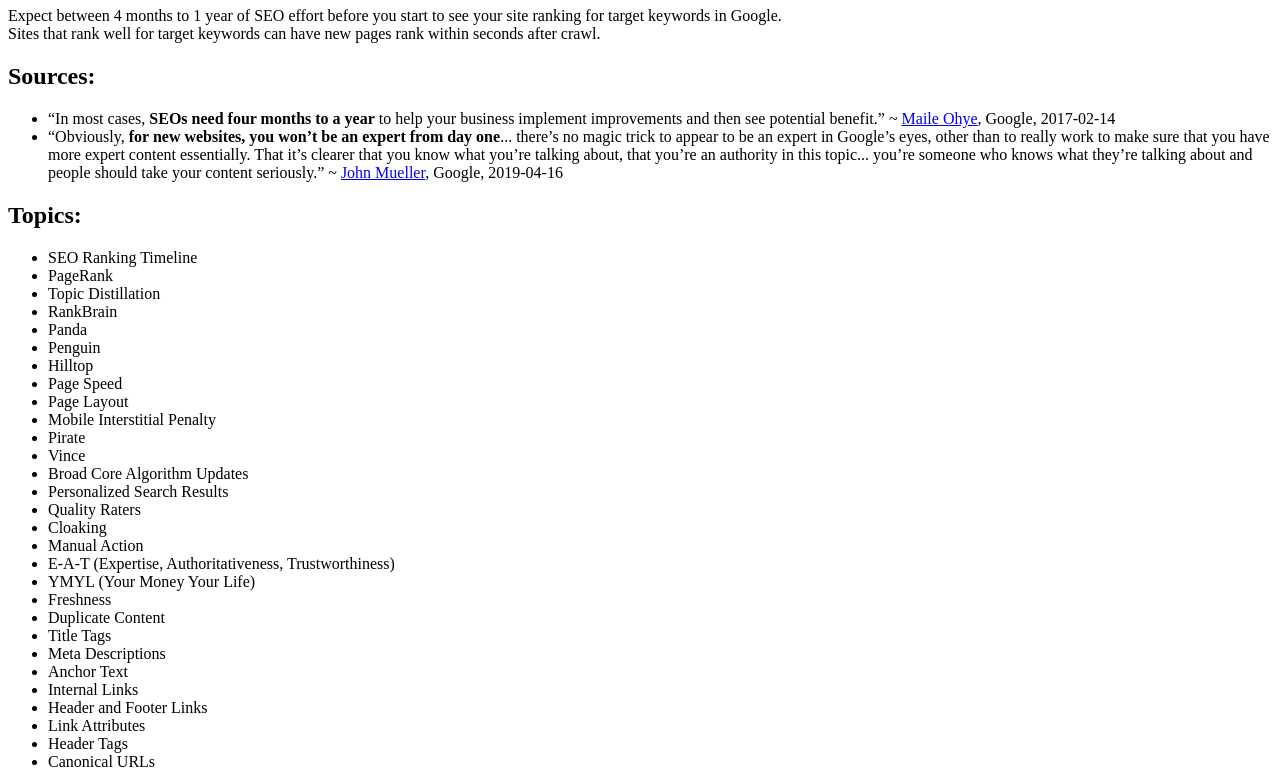
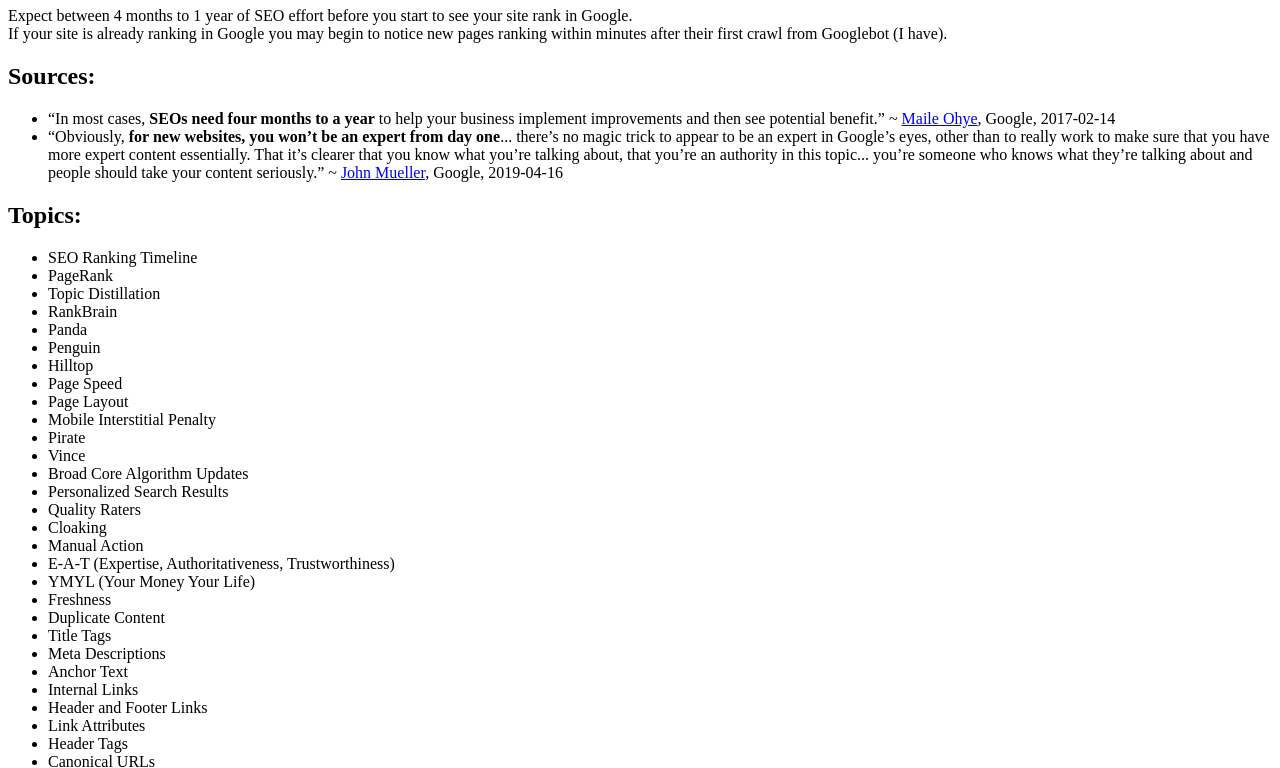
Before and after one commit to pcstep/website, a plain HTML site: page seo/how-long-does-it-take-to-rank-in-google.html in a window 1280 px wide. Shown: the part 133-901 px from the top of the page. Drawn offline with Linux system fonts and the light colour scheme; files that its build step writes are made by us from their sources.

Commit message:
Update how-long-does-it-take-to-rank-in-google.html

```diff
--- a/seo/how-long-does-it-take-to-rank-in-google.html
+++ b/seo/how-long-does-it-take-to-rank-in-google.html
@@ -13,9 +13,9 @@
   <p>Note: Answers provided are my own opinions; some answers come from direct Google sources while others come from experience.</p>
   <h1>How long does it take to rank in Google?</h1>
   <p>
-  Expect between 4 months to 1 year of SEO effort before you start to see your site ranking for target keywords in Google.
+  Expect between 4 months to 1 year of SEO effort before you start to see your site rank in Google.
   </br>
-  Sites that rank well for target keywords can have new pages rank within seconds after crawl.
+  If your site is already ranking in Google you may begin to notice new pages ranking within minutes after their first crawl from Googlebot (I have).
   </p>
   <h2>Sources:</h2>
   <ul>
```
